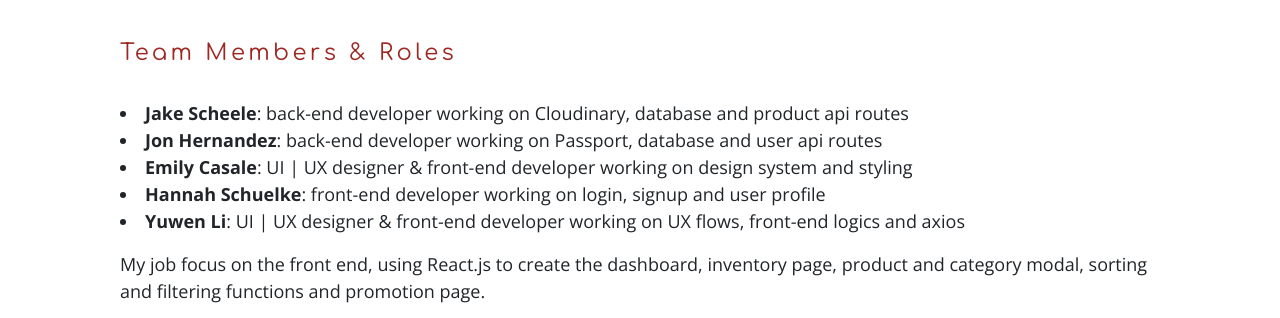
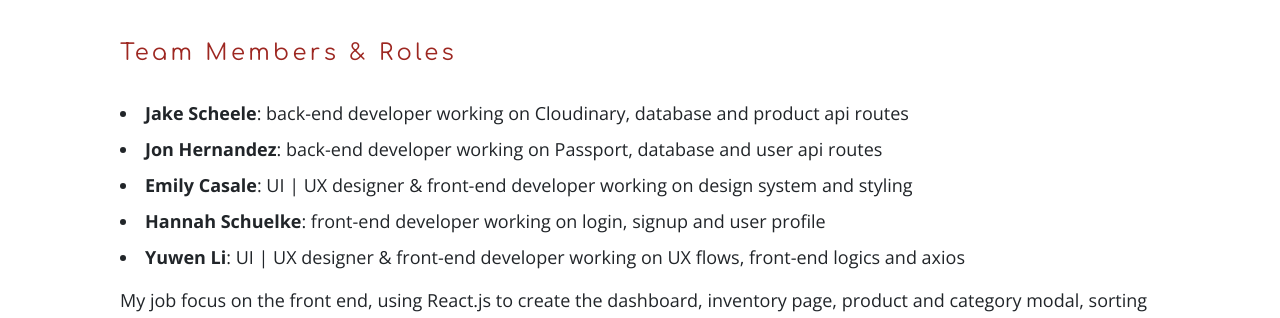
Before and after one commit to muzlee1113/portfolio-serverless, a React (Create React App) app: page /work/WIS in a window 1280 px wide. Shown: the part 1880-2198 px from the top of the page. Built offline with nearby package versions, Linux system fonts and the light colour scheme; the HTML template or start-up script is replaced by a standard one.

Commit message:
fixing the list gap issue

```diff
--- a/src/App.css
+++ b/src/App.css
@@ -383,6 +383,11 @@ p, .p{
   line-height: 1.5em
 }
 
+li.p{
+  margin-top: 0.5em;
+  margin-bottom: 0.5em
+}
+
 
 /* tabs */
 
--- a/src/pages/Developer/WIS.js
+++ b/src/pages/Developer/WIS.js
@@ -49,9 +49,11 @@ function LightUp() {
                 <p>We based our design on a close study of AJ Taft, owner of Entheos Vibrations, a local small business in Minneapolis producing and selling lapel pins, sublimated  clothing, wire wrapped jewelry and hats.</p>
                 <img className="project_illustration" src={process.env.PUBLIC_URL + "/images/WIS/research.png"} />
                 <p>Over the last year, inventory has tripled and AJ found himself needing a better way to keep track of his business than paper and pen. In research we found the following needs of small business owners:</p>
+                <br/>
                 <ul>
                     <li className="p"><b>An easy way to keep track of the inventory and sales</b></li>
                     <p>When he was not working on site (such as concert) to sell products, AJ spent most of his time managing his online shop, checking and updating stocks and sales of different products. Some of these steps are logically correlated but actually achieved separately and manually.</p>
+                    <br/>
                     <li className="p"><b>An one-step checkout process</b></li>
                     <p>When working on site, AJ needs to checkout a product as quickly as possible so that the customers will not wait for a long time. And hopefully, he wants to finish the transaction online instead of doing the accounting in a busy and chaotic selling booth.</p>
                 </ul>
```
Also changed, not shown: 12 other files (tests, documents, lock files or other folders).
